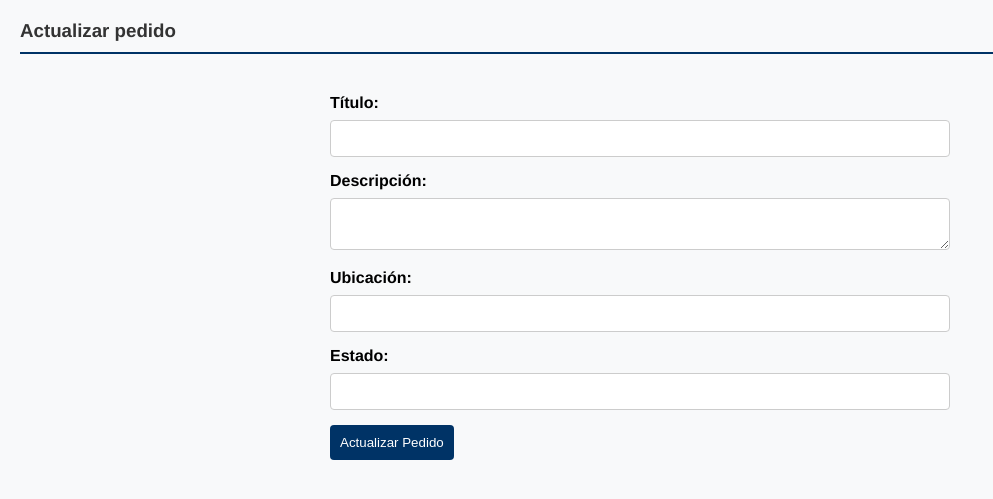
After one commit to TomasAlcaraz/rapihogar-test, a Django app: template project/pedidos/templates/pedido_update.html in a window 1280 px wide. The commit adds this page. Shown: the top 499 px of the page, without its empty margins (0-993 px from the left). Run offline with Django 3.2, Linux system fonts and the light colour scheme; the template is opened without the code that fills it: most values are stand-ins (such as "Sample title", 1, 10 or a date in 2020); form fields are guessed from the names that the template uses.

Commit message:
update services for pedidos

```diff
--- /dev/null
+++ b/project/pedidos/templates/pedido_update.html
@@ -0,0 +1,84 @@
+<!DOCTYPE html>
+<html lang="en">
+<head>
+    <meta charset="UTF-8">
+    <meta name="viewport" content="width=device-width, initial-scale=1.0">
+    <title>Actualizar pedido</title>
+    <style>
+        body {
+            font-family: 'Helvetica', sans-serif;
+            margin: 20px;
+            background-color: #f8f9fa;
+        }
+
+        h3 {
+            margin-bottom: 20px;
+            color: #333;
+            font-family: 'Tahoma' (sans-serif);
+            border-bottom: 2px solid #003366;
+            padding-bottom: 10px;
+        }
+
+        form {
+            width: 50%;
+            margin-top: 20px;
+        }
+
+        label {
+            display: block;
+            margin-bottom: 8px;
+            font-weight: bold;
+        }
+
+        input, select, textarea {
+            width: 100%;
+            padding: 10px;
+            margin-bottom: 15px;
+            box-sizing: border-box;
+            border: 1px solid #ccc;
+            border-radius: 4px;
+        }
+
+        textarea {
+            resize: vertical; /* Permite redimensionar solo verticalmente */
+        }
+
+        button {
+            padding: 10px;
+            background-color: #003366;
+            color: #fff;
+            border: none;
+            border-radius: 4px;
+            cursor: pointer;
+        }
+
+        .principal_table{
+            display: flex;
+            justify-content: center;
+        }
+    </style>
+</head>
+<body>
+    <h3>Actualizar pedido</h3>
+    <div class="principal_table">
+
+        <form method="post" action="{% url 'pedidos:pedido-update' pedido.id %}">
+            {% csrf_token %}
+
+        <label for="{{ form.title.id_for_label }}">Título:</label>
+        {{ form.title }}
+
+        <label for="{{ form.description.id_for_label }}">Descripción:</label>
+        {{ form.description }}
+
+        <label for="{{ form.location.id_for_label }}">Ubicación:</label>
+        {{ form.location }}
+
+        <label for="{{ form.status.id_for_label }}">Estado:</label>
+        {{ form.status }}
+
+        <button type="submit">Actualizar Pedido</button>
+        </form>
+    </div>
+</body>
+</html>
```
Also changed, not shown: project/pedidos/templates/pedido_list.html (+11 -0 lines), project/pedidos/urls.py (+8 -3 lines), project/pedidos/utils/update_forms.py (added, +8 -0 lines), project/pedidos/views.py (+30 -5 lines).
